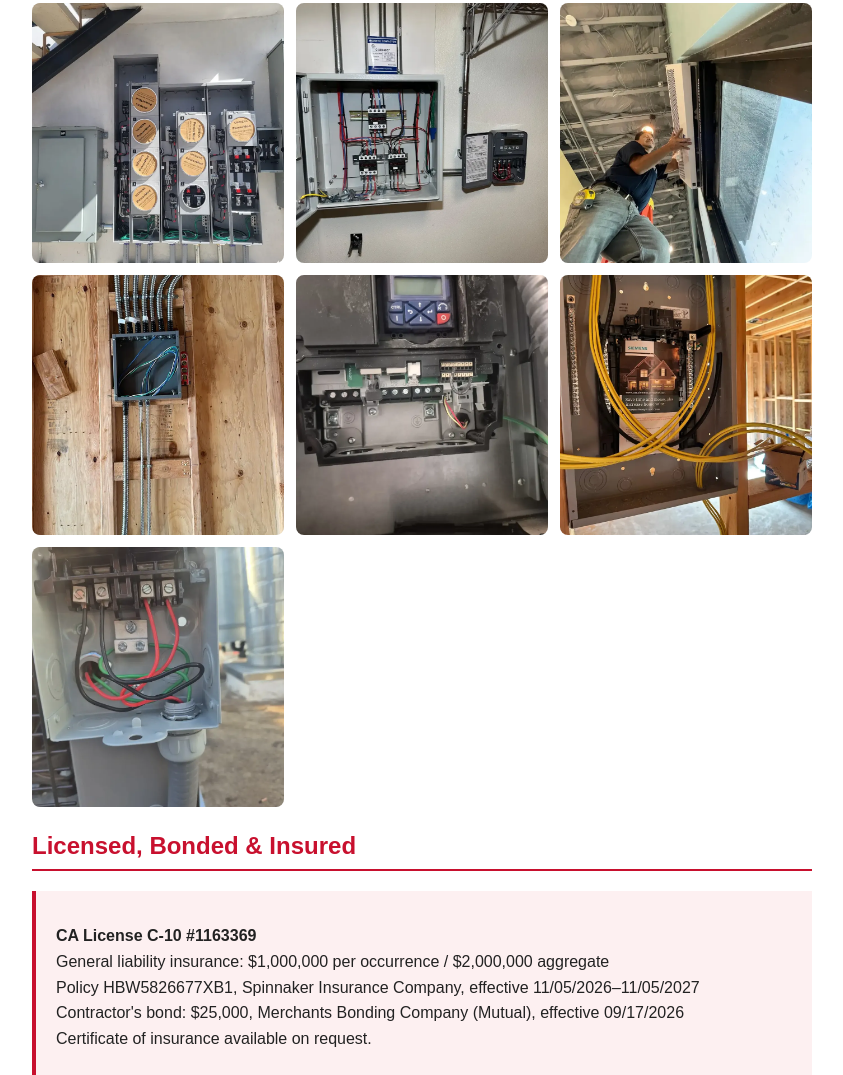
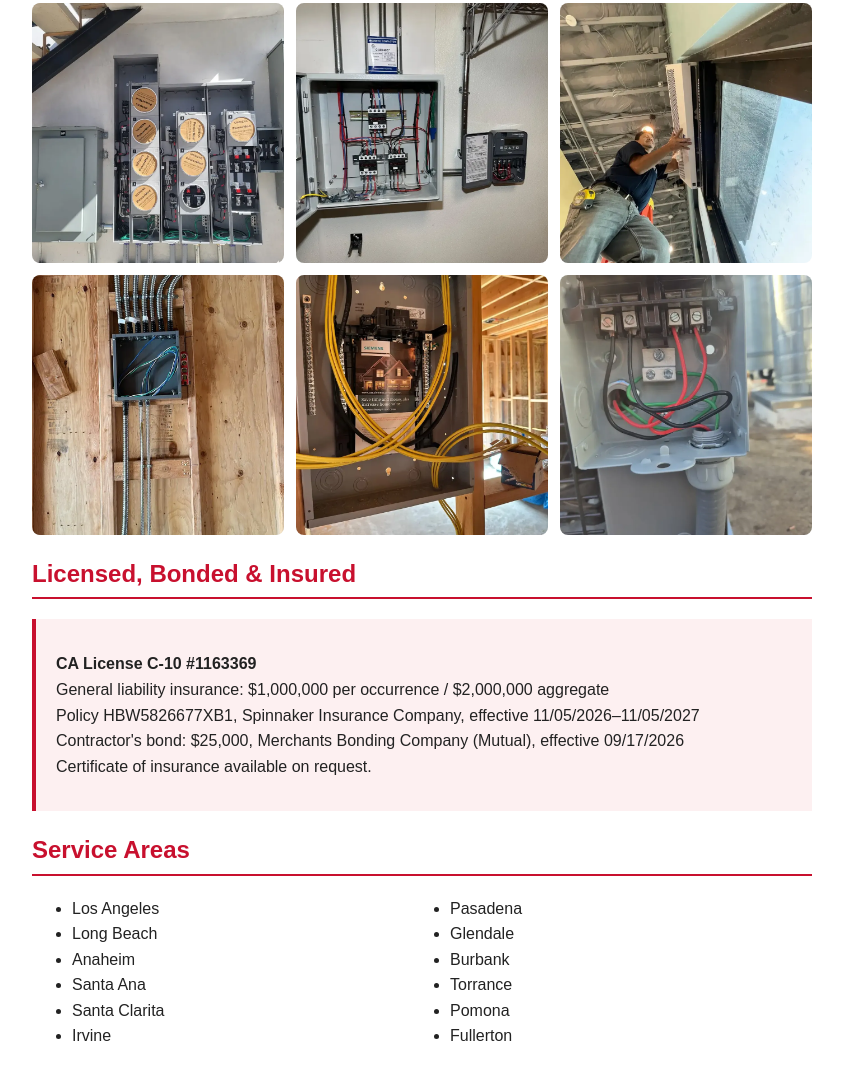
Before and after one commit to henrygranados767-png/lighting-speed-electric-website, a plain HTML site: page index.html in a window 1280 px wide. Shown: the part 803-1878 px from the top of the page, without its empty margins (218-1061 px from the left). Drawn offline with Linux system fonts and the light colour scheme.

Commit message:
Remove photo 5 from Our Work gallery

```diff
--- a/index.html
+++ b/index.html
@@ -62,7 +62,6 @@
       <img src="fotos/foto-2.webp" alt="Electrical installation work by Lighting Speed Electric Inc." loading="lazy">
       <img src="fotos/foto-3.webp" alt="Electrical installation work by Lighting Speed Electric Inc." loading="lazy">
       <img src="fotos/foto-4.webp" alt="Electrical installation work by Lighting Speed Electric Inc." loading="lazy">
-      <img src="fotos/foto-5.webp" alt="Electrical installation work by Lighting Speed Electric Inc." loading="lazy">
       <img src="fotos/foto-6.webp" alt="Electrical installation work by Lighting Speed Electric Inc." loading="lazy">
       <img src="fotos/foto-7.webp" alt="Electrical installation work by Lighting Speed Electric Inc." loading="lazy">
     </div>
```
